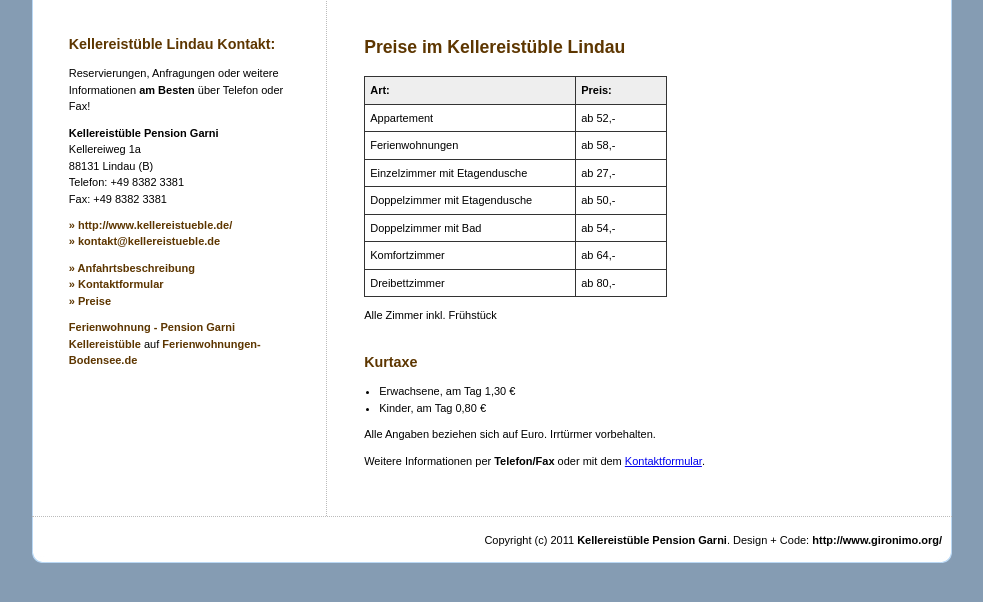
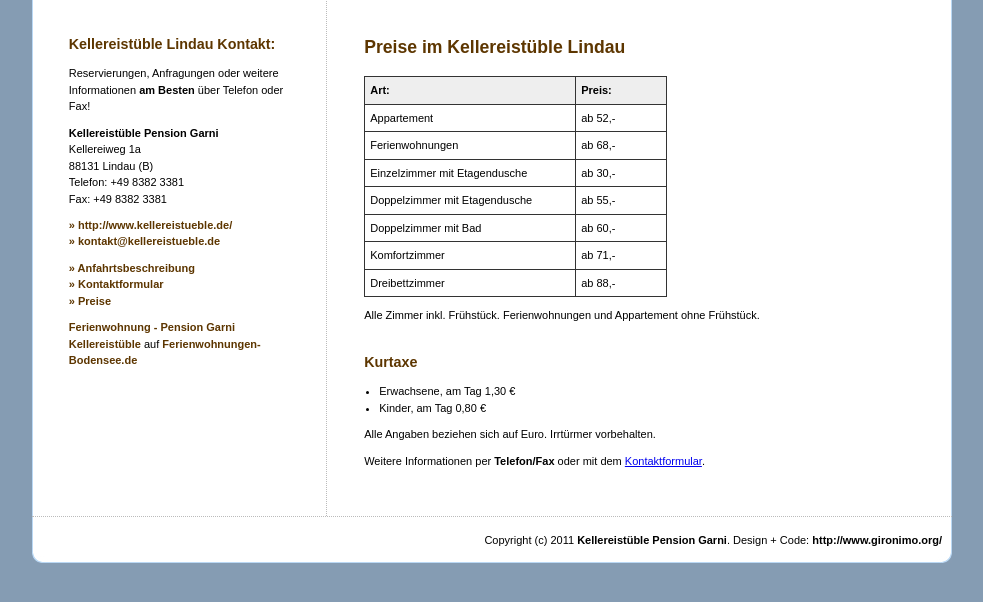
Before and after one commit to fatality/kellereistueble, a plain HTML site: page web/preise.html in a window 1280 px wide. Shown: the part 182-784 px from the top of the page, without its empty margins (148-1131 px from the left). Drawn offline with Linux system fonts and the light colour scheme; a web font is replaced by a local one.

Commit message:
changed prices

```diff
--- a/web/preise.html
+++ b/web/preise.html
@@ -91,31 +91,31 @@
                     </tr>
                     <tr>
                         <td>Ferienwohnungen</td>
-                        <td>ab 58,-</td>
+                        <td>ab 68,-</td>
                     </tr>
                     <tr>
                         <td>Einzelzimmer mit Etagendusche</td>
-                        <td>ab 27,-</td>
+                        <td>ab 30,-</td>
                     </tr>
                     <tr>
                         <td>Doppelzimmer mit Etagendusche</td>
-                        <td>ab 50,-</td>
+                        <td>ab 55,-</td>
                     </tr>
                     <tr>
                         <td>Doppelzimmer mit Bad</td>
-                        <td>ab 54,-</td>
+                        <td>ab 60,-</td>
                     </tr>
                     <tr>
                         <td>Komfortzimmer</td>
-                        <td>ab 64,-</td>
+                        <td>ab 71,-</td>
                     </tr>
                     <tr>
                         <td>Dreibettzimmer</td>
-                        <td>ab 80,-</td>
+                        <td>ab 88,-</td>
                     </tr>
                 </table>
                 <p>
-                    Alle Zimmer inkl. Frühstück
+                    Alle Zimmer inkl. Frühstück. Ferienwohnungen und Appartement ohne Frühstück.
                 </p>
                 <h3>
                     Kurtaxe
```
